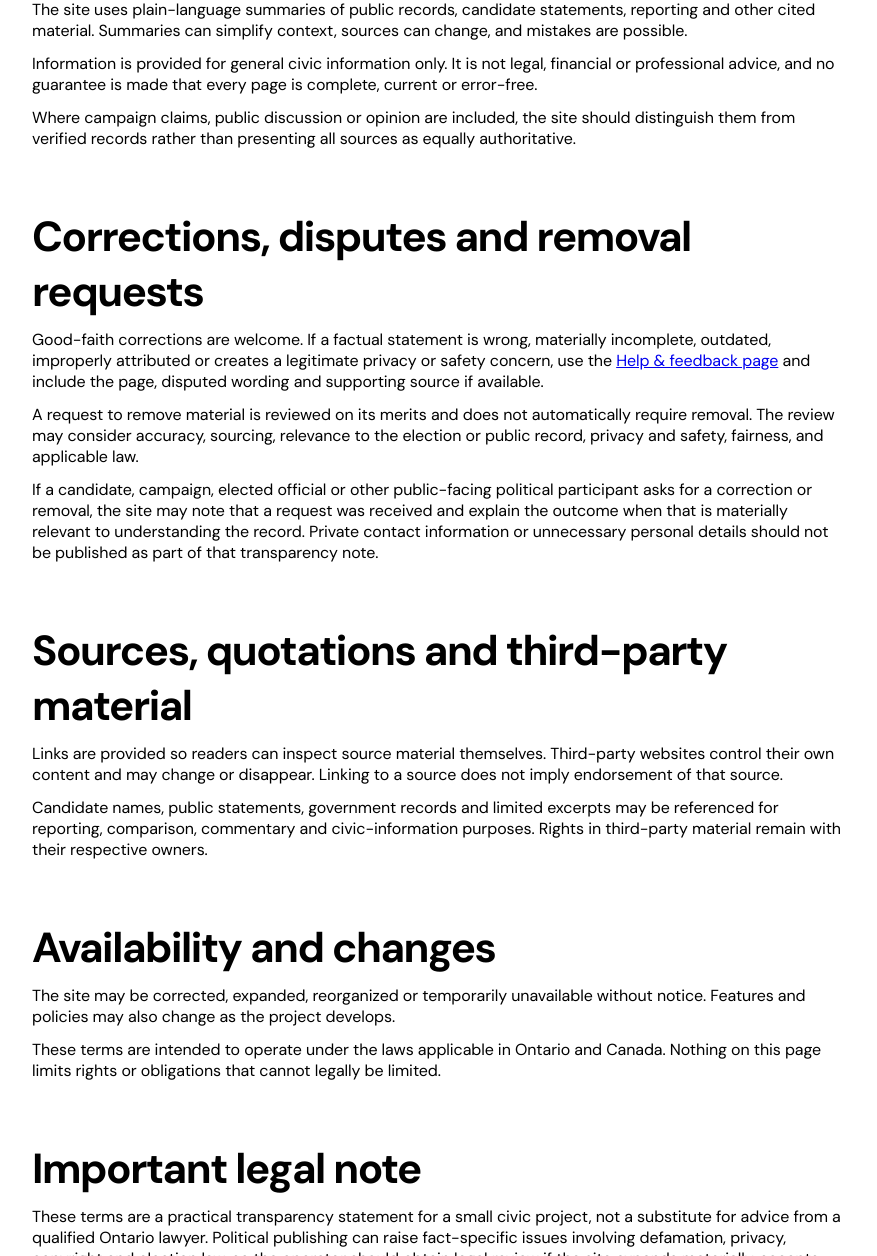
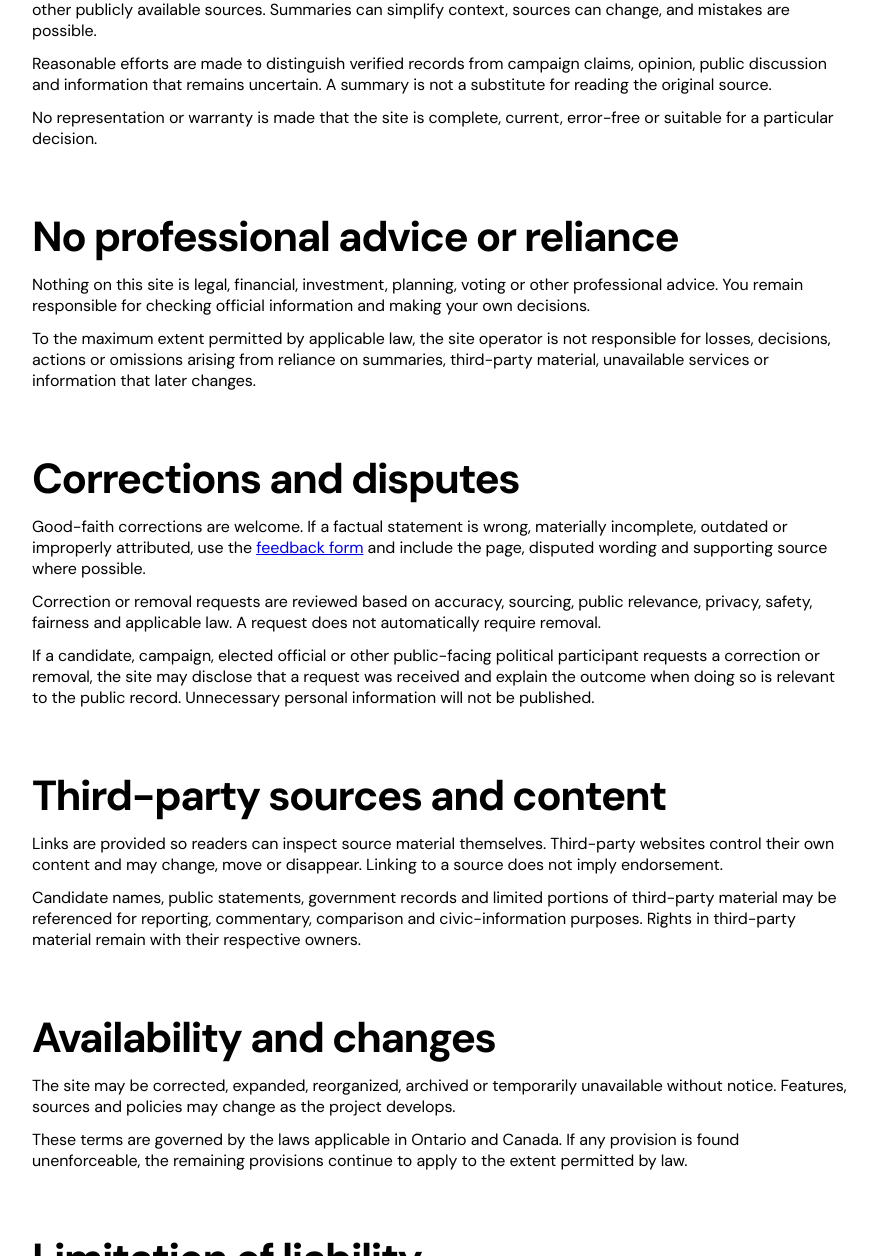
Before and after one commit to harrycarlisle/electionsburlington, a plain HTML site: page terms.html in a window 1280 px wide. Shown: the part 772-2028 px from the top of the page, without its empty margins (200-1077 px from the left). Drawn offline with Linux system fonts and the light colour scheme.

Commit message:
Strengthen terms and remove internal legal note

```diff
--- a/terms.html
+++ b/terms.html
@@ -14,48 +14,55 @@
 <main id="main" class="wrap"><div class="page-shell">
 <div class="page-kicker">Independent civic project</div>
 <h1>Terms of use</h1>
-<p class="page-lead">The goal of this site is to make Burlington's municipal election easier to understand in normal language, with links back to sources wherever practical.</p>
+<p class="page-lead">This site is intended to make Burlington civic and election information easier to understand, with links back to original sources wherever practical.</p>
 
 <section class="policy-card">
 <h2>What this site is</h2>
-<p>The Burlington Election Guide is an independent civic-information project created by a Burlington resident. It is not the City of Burlington, Halton Region, Elections Ontario, the Province of Ontario, a political party, a campaign or a candidate.</p>
-<p>The site is intended to help residents compare publicly available information, understand local issues and find original sources more easily. It does not endorse a candidate and it is not an official source for voting instructions.</p>
-<div class="callout"><strong>Before voting:</strong> confirm deadlines, eligibility, locations and official election rules using the City of Burlington's official election information.</div>
+<p>The Burlington Election Guide is an independent civic-information project created by a Burlington resident. It is not the City of Burlington, Halton Region, Elections Ontario, the Province of Ontario, a political party, campaign, candidate or news organization.</p>
+<p>The site provides summaries, comparisons and links to public information. It does not endorse candidates and it is not an official source for voting instructions, legal requirements or government decisions.</p>
+<div class="callout"><strong>For official election information:</strong> confirm deadlines, eligibility, voting locations and final ballot information with the City of Burlington.</div>
 </section>
 
 <section class="policy-card">
-<h2>Accuracy and plain-language summaries</h2>
-<p>The site uses plain-language summaries of public records, candidate statements, reporting and other cited material. Summaries can simplify context, sources can change, and mistakes are possible.</p>
-<p>Information is provided for general civic information only. It is not legal, financial or professional advice, and no guarantee is made that every page is complete, current or error-free.</p>
-<p>Where campaign claims, public discussion or opinion are included, the site should distinguish them from verified records rather than presenting all sources as equally authoritative.</p>
+<h2>Accuracy and editorial approach</h2>
+<p>Content may summarize public records, candidate statements, government material, journalism, interviews and other publicly available sources. Summaries can simplify context, sources can change, and mistakes are possible.</p>
+<p>Reasonable efforts are made to distinguish verified records from campaign claims, opinion, public discussion and information that remains uncertain. A summary is not a substitute for reading the original source.</p>
+<p>No representation or warranty is made that the site is complete, current, error-free or suitable for a particular decision.</p>
 </section>
 
 <section class="policy-card">
-<h2>Corrections, disputes and removal requests</h2>
-<p>Good-faith corrections are welcome. If a factual statement is wrong, materially incomplete, outdated, improperly attributed or creates a legitimate privacy or safety concern, use the <a href="help.html">Help &amp; feedback page</a> and include the page, disputed wording and supporting source if available.</p>
-<p>A request to remove material is reviewed on its merits and does not automatically require removal. The review may consider accuracy, sourcing, relevance to the election or public record, privacy and safety, fairness, and applicable law.</p>
-<p>If a candidate, campaign, elected official or other public-facing political participant asks for a correction or removal, the site may note that a request was received and explain the outcome when that is materially relevant to understanding the record. Private contact information or unnecessary personal details should not be published as part of that transparency note.</p>
+<h2>No professional advice or reliance</h2>
+<p>Nothing on this site is legal, financial, investment, planning, voting or other professional advice. You remain responsible for checking official information and making your own decisions.</p>
+<p>To the maximum extent permitted by applicable law, the site operator is not responsible for losses, decisions, actions or omissions arising from reliance on summaries, third-party material, unavailable services or information that later changes.</p>
 </section>
 
 <section class="policy-card">
-<h2>Sources, quotations and third-party material</h2>
-<p>Links are provided so readers can inspect source material themselves. Third-party websites control their own content and may change or disappear. Linking to a source does not imply endorsement of that source.</p>
-<p>Candidate names, public statements, government records and limited excerpts may be referenced for reporting, comparison, commentary and civic-information purposes. Rights in third-party material remain with their respective owners.</p>
+<h2>Corrections and disputes</h2>
+<p>Good-faith corrections are welcome. If a factual statement is wrong, materially incomplete, outdated or improperly attributed, use the <a href="/feedback/">feedback form</a> and include the page, disputed wording and supporting source where possible.</p>
+<p>Correction or removal requests are reviewed based on accuracy, sourcing, public relevance, privacy, safety, fairness and applicable law. A request does not automatically require removal.</p>
+<p>If a candidate, campaign, elected official or other public-facing political participant requests a correction or removal, the site may disclose that a request was received and explain the outcome when doing so is relevant to the public record. Unnecessary personal information will not be published.</p>
+</section>
+
+<section class="policy-card">
+<h2>Third-party sources and content</h2>
+<p>Links are provided so readers can inspect source material themselves. Third-party websites control their own content and may change, move or disappear. Linking to a source does not imply endorsement.</p>
+<p>Candidate names, public statements, government records and limited portions of third-party material may be referenced for reporting, commentary, comparison and civic-information purposes. Rights in third-party material remain with their respective owners.</p>
 </section>
 
 <section class="policy-card">
 <h2>Availability and changes</h2>
-<p>The site may be corrected, expanded, reorganized or temporarily unavailable without notice. Features and policies may also change as the project develops.</p>
-<p>These terms are intended to operate under the laws applicable in Ontario and Canada. Nothing on this page limits rights or obligations that cannot legally be limited.</p>
+<p>The site may be corrected, expanded, reorganized, archived or temporarily unavailable without notice. Features, sources and policies may change as the project develops.</p>
+<p>These terms are governed by the laws applicable in Ontario and Canada. If any provision is found unenforceable, the remaining provisions continue to apply to the extent permitted by law.</p>
 </section>
 
 <section class="policy-card">
-<h2>Important legal note</h2>
-<p>These terms are a practical transparency statement for a small civic project, not a substitute for advice from a qualified Ontario lawyer. Political publishing can raise fact-specific issues involving defamation, privacy, copyright and election law, so the operator should obtain legal review if the site expands materially, accepts money, runs advertising, collects personal information or publishes higher-risk allegations.</p>
+<h2>Limitation of liability</h2>
+<p>To the maximum extent permitted by applicable law, the site and its content are provided on an “as is” and “as available” basis. The operator is not liable for indirect, incidental, special, consequential or similar damages arising from use of, inability to use, or reliance on the site or third-party sources.</p>
+<p>Nothing in these terms excludes liability that cannot legally be excluded or limited.</p>
 </section>
 
 <p class="updated">Last updated: August 23, 2026.</p>
 </div></main>
-<footer class="site-legal-footer"><div class="site-legal-footer-inner"><p>Independent and not affiliated with the City of Burlington or any campaign.</p><div class="site-legal-links"><a href="help.html">Help &amp; feedback</a><a href="privacy.html">Privacy</a><a href="terms.html" aria-current="page">Terms</a></div></div></footer>
+<footer class="site-legal-footer"><div class="site-legal-footer-inner"><div class="site-legal-links"><a href="independent.html">Independent</a><a href="help.html">Help</a><a href="privacy.html">Privacy</a><a href="terms.html" aria-current="page">Terms</a></div></div></footer>
 </body>
 </html>
```
